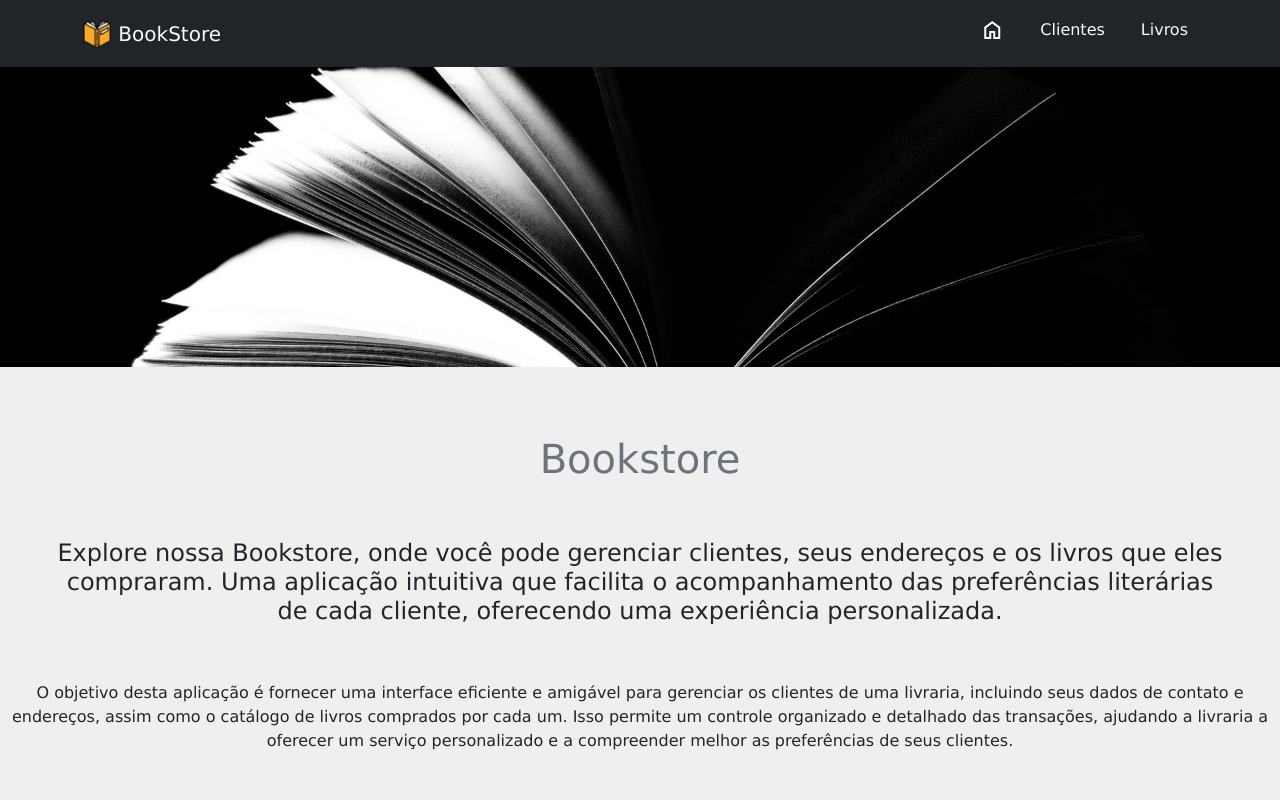
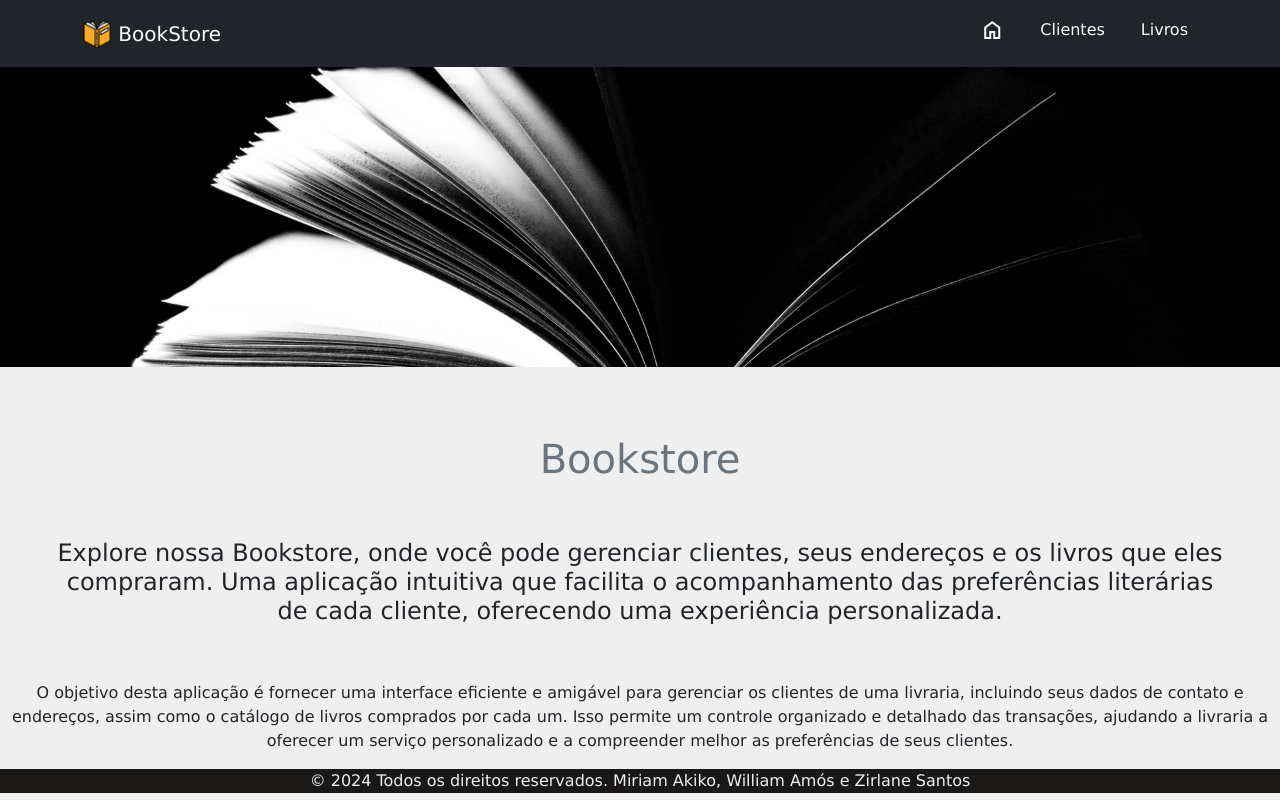
Before and after one commit to Zirlanefiuza/bookstore-data, a React (Vite) app in the folder bookstore-front/: page / in a window 1280 px wide. Built offline with nearby package versions, Linux system fonts and the light colour scheme.

Commit message:
adicão rodape

```diff
--- a/bookstore-front/src/App.jsx
+++ b/bookstore-front/src/App.jsx
@@ -4,12 +4,12 @@ import Header from "./components/Header";
 import Home from "./pages/Home";
 import Clientes from "./pages/Clientes";
 import NovoCliente from "./pages/NovoCliente";
-import EditarCliente from "./pages/EditarCliente"
+import EditarCliente from "./pages/EditarCliente";
 import Livros from "./pages/Livros";
 import NovoLivro from "./pages/NovoLivro";
 import EditarLivro from "./pages/EditarLivro";
 import Notfound from "./pages/Notfound";
-
+import Footer from "./components/Rodape";
 
 function App() {
   return (
@@ -24,8 +24,9 @@ function App() {
           <Route path="/livros" element={<Livros />} />
           <Route path="/livros/novo" element={<NovoLivro />} />
           <Route path="/livros/editar/:id" element={<EditarLivro />} />
-          <Route path="*" element = {<Notfound/>}/>
+          <Route path="*" element={<Notfound />} />
         </Routes>
+        <Footer />
       </BrowserRouter>
       <Toaster position="bottom-right" />
     </>
--- /dev/null
+++ b/bookstore-front/src/components/Rodape.jsx
@@ -0,0 +1,21 @@
+import { Container, Row, Col } from "react-bootstrap";
+
+function Rodape() {
+  return (
+    <footer className="rodape">
+      <Container fluid>
+        <Row>
+          <Col>
+            <span>
+              {" "}
+              © 2024 Todos os direitos reservados. Miriam Akiko, William Amós e
+              Zirlane Santos{" "}
+            </span>
+          </Col>
+        </Row>
+      </Container>
+    </footer>
+  );
+}
+
+export default Rodape;
--- a/bookstore-front/src/index.css
+++ b/bookstore-front/src/index.css
@@ -7,7 +7,8 @@
 
 body {
   background-color: #efefef;
-    font-family:'Lucida Sans', 'Lucida Sans Regular', 'Lucida Grande', 'Lucida Sans Unicode', Geneva, Verdana, sans-serif;
+  font-family: "Lucida Sans", "Lucida Sans Regular", "Lucida Grande",
+    "Lucida Sans Unicode", Geneva, Verdana, sans-serif;
 }
 
 img {
@@ -17,3 +18,12 @@
 h1 {
   text-align: center;
 }
+
+.rodape {
+  display: flex;
+  background-color: rgb(26, 23, 23);
+  color: #efefef;
+  text-align: center;
+  font-family: "Lucida Sans", "Lucida Sans Regular", "Lucida Grande",
+    "Lucida Sans Unicode", Geneva, Verdana, sans-serif;
+}
--- a/bookstore-front/src/pages/Notfound.jsx
+++ b/bookstore-front/src/pages/Notfound.jsx
@@ -1,17 +1,19 @@
-import { Button } from 'react-bootstrap';
+import { Button } from "react-bootstrap";
 import logo from "../../public/book-icon.png";
 
-function Notfound(){
-    return(
+function Notfound() {
+  return (
     <main>
-            <h1>Página não encontrada. 404.</h1>
-            <div className="imagem-notfound text-center">
-                <img src={logo} alt="Imagem do livro"/>
-            </div>
-            <div className="text-center">
-            <Button  variant="secondary" NavLink href="/">
+      <h1>
+        Página não encontrada.
+        <div>
+          <Button variant="outline-dark" NavLink href="/">
             Volta para Inicio
           </Button>
+        </div>
+      </h1>
+      <div className="imagem-notfound text-center">
+        <img src={logo} alt="Imagem do livro" />
       </div>
     </main>
   );
```
Lines whose indentation alone changed are shown as unchanged.
